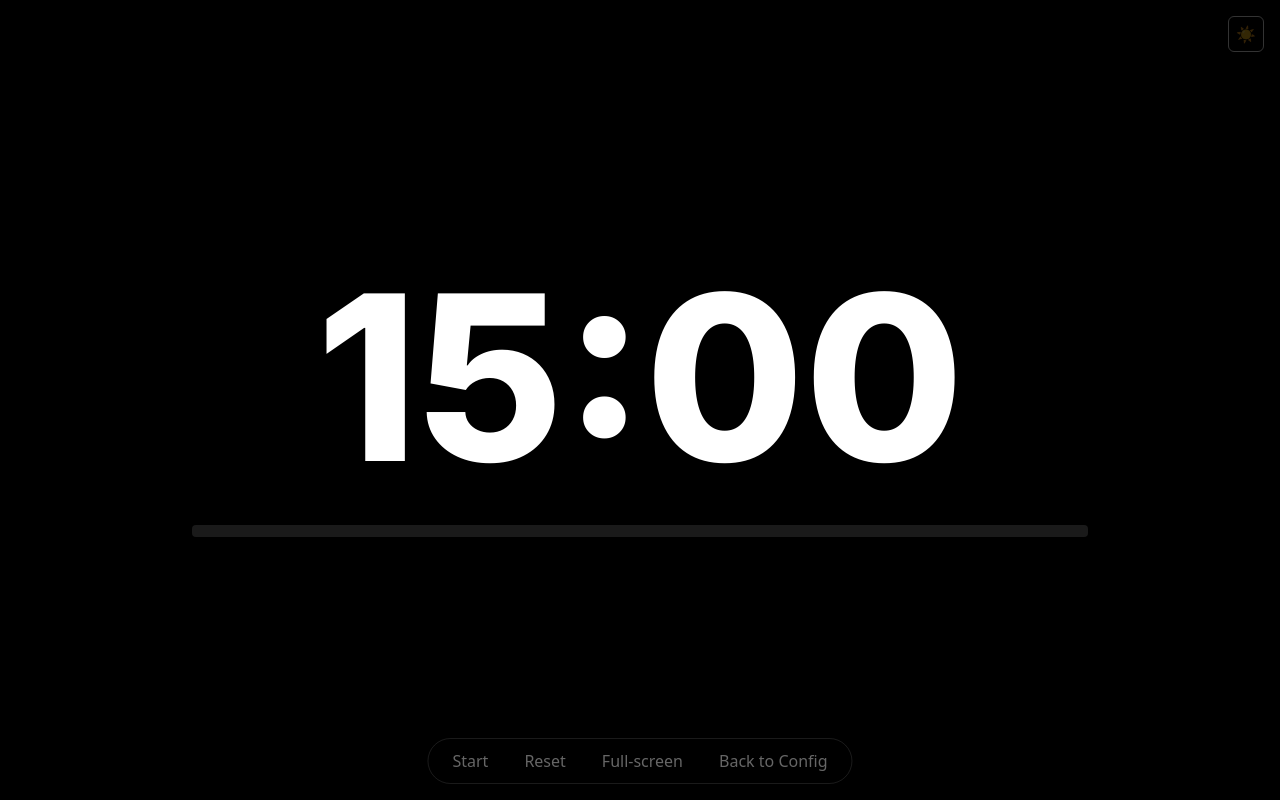
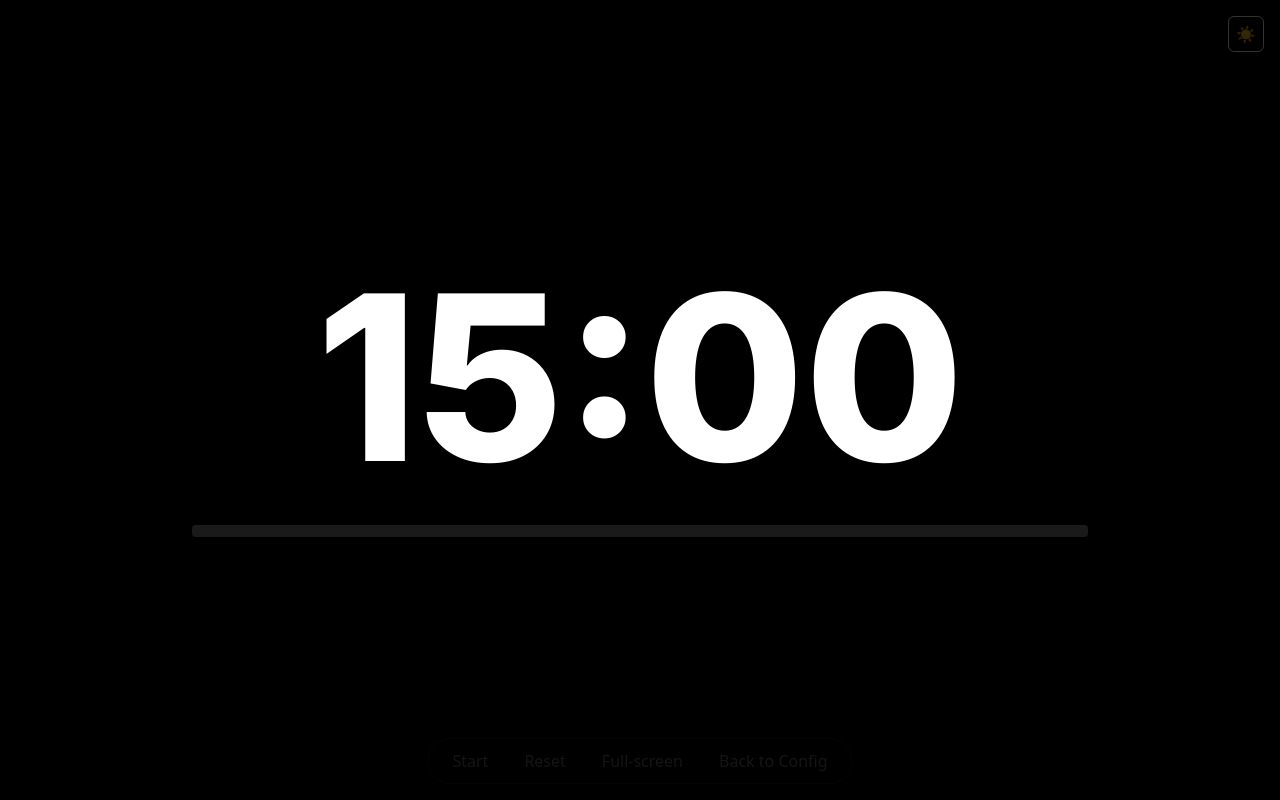
Before and after one commit to bmort/countdown-timer-gpt-5-test, a React (Vite) app in the folder web/: page /timer in a window 1280 px wide. Built offline with nearby package versions, Linux system fonts and the light colour scheme.

Commit message:
Player controls: fade-until-hover for both light and dark

```diff
--- a/web/src/pages/Player.tsx
+++ b/web/src/pages/Player.tsx
@@ -268,7 +268,7 @@ function Controls({ isRunning, onToggle, onReset, backHref, isLight }: { isRunni
     ? 'text-black/60 hover:text-black bg-black/0 hover:bg-black/10'
     : 'text-white/40 hover:text-white bg-white/0 hover:bg-white/15'
   return (
-    <div className={`fixed bottom-4 left-1/2 -translate-x-1/2 flex items-center gap-3 bg-transparent border ${containerBorder} rounded-full px-3 py-1.5`}>
+    <div className={`fixed bottom-4 left-1/2 -translate-x-1/2 flex items-center gap-3 bg-transparent border ${containerBorder} rounded-full px-3 py-1.5 opacity-20 hover:opacity-100 focus-within:opacity-100 transition-opacity`}>
       <button className={`px-3 py-1 rounded-full transition-colors ${btn}`} onClick={onToggle}>{isRunning ? 'Pause' : 'Start'}</button>
       <button className={`px-3 py-1 rounded-full transition-colors ${btn}`} onClick={onReset}>Reset</button>
       <button className={`px-3 py-1 rounded-full transition-colors ${btn}`} onClick={toggleFullscreen}>Full-screen</button>
```
